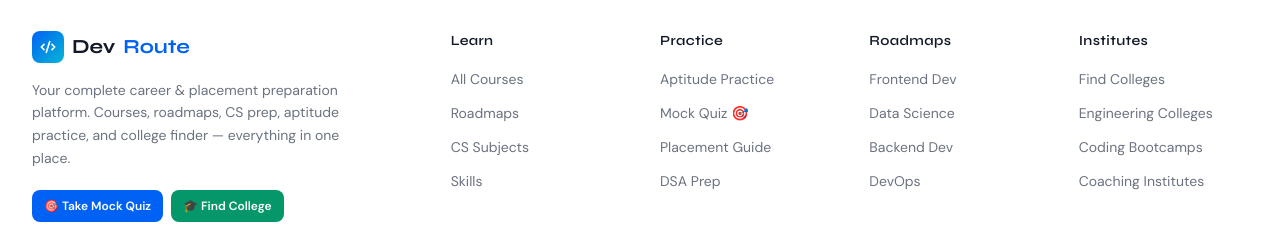
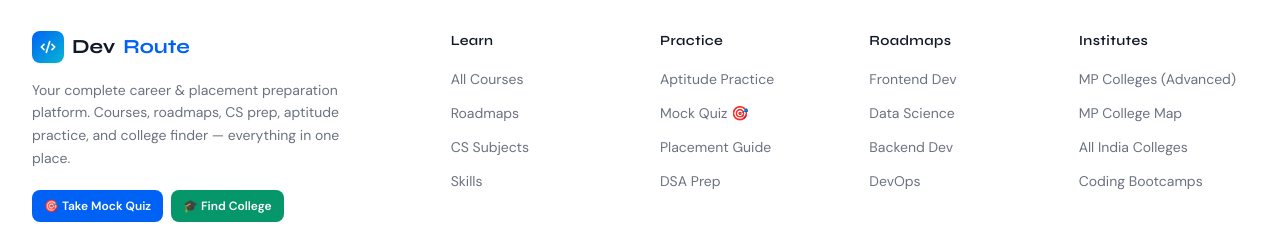
Before and after one commit to manish780386/Dev-Route, a React (Vite) app: page / in a window 1280 px wide. Shown: the part 4466-4709 px from the top of the page. Built offline with nearby package versions, Linux system fonts and the light colour scheme.

Commit message:
update footer

```diff
--- a/src/components/layout/Footer.tsx
+++ b/src/components/layout/Footer.tsx
@@ -21,10 +21,10 @@
     { to: "/roadmaps/devops-roadmap",        label: "DevOps"         },
   ],
   Institutes: [
-    { to: "/colleges",                        label: "Find Colleges"          },
-    { to: "/colleges?type=engineering-college", label: "Engineering Colleges" },
-    { to: "/colleges?type=coding-bootcamp",   label: "Coding Bootcamps"       },
-    { to: "/colleges?type=coaching-institute",label: "Coaching Institutes"    },
+    { to: "/mp-colleges",                          label: "MP Colleges (Advanced)" },
+    { to: "/mp-colleges/map",                      label: "MP College Map"         },
+    { to: "/colleges",                             label: "All India Colleges"     },
+    { to: "/colleges?type=coding-bootcamp",        label: "Coding Bootcamps"       },
   ],
 };
 
```
